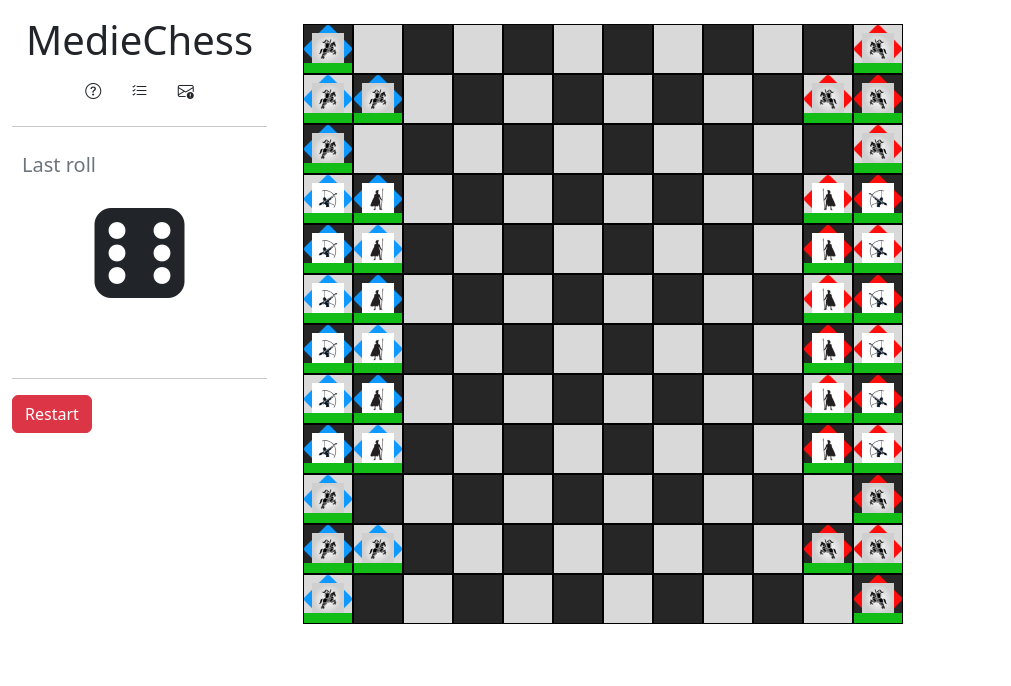
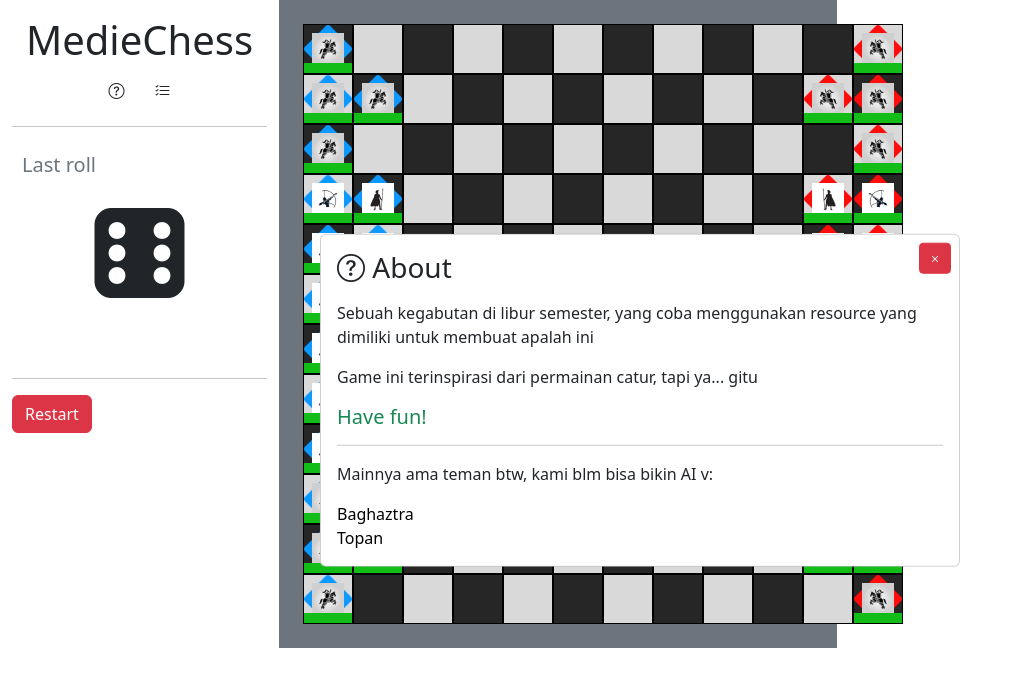
Before and after one commit to Baghaztra/DICE, a website: page index.html in a window 1280 px wide. Both pictures are taken after a click on the button 93 px from the left and 91 px from the top of the page. Shown: the whole page, without its empty margins (0-1011 px from the left). Drawn offline with nearby package versions, Linux system fonts and the light colour scheme.

Commit message:
Update UI

```diff
--- a/index.html
+++ b/index.html
@@ -13,9 +13,8 @@
         <div class="col-lg-3">
             <div class="text-center mt-3">
                 <h1>MedieChess</h1>
-                <button onclick="" class="btn"><i class="bi bi-question-circle"></i></button>
-                <button onclick="" class="btn"><i class="bi bi-list-check"></i></button>
-                <button onclick="" class="btn"><i class="bi bi-envelope-exclamation"></i></button>
+                <button onclick="showAbout()" class="btn"><i class="bi bi-question-circle"></i></button>
+                <button onclick="showRules()" class="btn"><i class="bi bi-list-check"></i></button>
             </div>
             <hr>
             <div class="dice-box mb-5" id="diceBox">
@@ -27,12 +26,30 @@
             <hr>
             <a class="btn btn-danger" href="index.html">Restart</a>
         </div>
-        <div class="col-lg-6 p-4">
+        <div class="col-lg-6 p-4 bg-secondary">
             <div class="chessBoard" id="container"></div>
+        </div>
+    </div>
+    <div id="popup" class="position-absolute top-50 start-50 translate-middle" style="display: none;">
+        <div class="card">
+            <div class="card-body">
+              <h3 class="card-title mb-3" id="title">Welcome</h3>
+              <button onclick="closePopup()" class="btn btn-danger m-2 btn-sm position-absolute top-0 end-0"><i class="bi bi-x"></i></button>
+              <div class="card-text" id="content">
+                <p>Sebuah kegabutan di libur semester, yang coba menggunakan resource yang dimiliki untuk membuat apalah ini</p>
+                <p>Game ini terinspirasi dari permainan catur, tapi ya... gitu</p>
+                <h5 class='text-success'>Have fun!</h5>
+                <hr>
+                <p class='text=secondary mb-0'>Mainnya ama teman btw, kami blm bisa bikin AI v:</p>
+                <a href="https://www.instagram.com/baghaztra/" target="_blank" class="text-black text-decoration-none text-end">#Baghaztra</a><br>
+                <a href="https://www.instagram.com/topanisme_/" target="_blank" class="text-black text-decoration-none text-end">#Topan</a>
+              </div>
+            </div>
         </div>
     </div>
 
     <script src="src/js/script.js"></script>
+    <script src="src/js/uiCanvas.js"></script>
     <script src="https://cdn.jsdelivr.net/npm/bootstrap@5.3.2/dist/js/bootstrap.bundle.min.js"></script>
 </body>
 
--- /dev/null
+++ b/src/js/uiCanvas.js
@@ -0,0 +1,36 @@
+function showAbout() {
+    var popupElement = document.getElementById('popup');
+    popupElement.style.display = 'block';
+    document.getElementById("title").innerHTML = "<i class='bi bi-question-circle'></i> About";
+    const content = `
+    <p>Sebuah kegabutan di libur semester, yang coba menggunakan resource yang dimiliki untuk membuat apalah ini</p>
+    <p>Game ini terinspirasi dari permainan catur, tapi ya... gitu</p>
+    <h5 class='text-success'>Have fun!</h5>
+    <hr>
+    <p class='text=secondary'>Mainnya ama teman btw, kami blm bisa bikin AI v:</p>
+    <a href="https://www.instagram.com/baghaztra/" target="_blank" class="text-black text-decoration-none text-end">Baghaztra</a><br>
+    <a href="https://www.instagram.com/topanisme_/" target="_blank" class="text-black text-decoration-none text-end">Topan</a>
+    `;
+    document.getElementById("content").innerHTML = content;
+}
+
+function showRules() {
+    var popupElement = document.getElementById('popup');
+    popupElement.style.display = 'block';
+    document.getElementById("title").innerHTML = "<i class='bi bi-list-check'></i> Rules";
+    const content = `
+    <ul class="list-group">
+        <li class="list-group-item">Setiap bidak adalah seorang prajurit dengan max hp 6.</li>
+        <li class="list-group-item">Setiap serangan akan dilakukan dengan roll dadu 6, dan angka yang keluar menunjukkan damege yang dihasilkan.</li>
+        <li class="list-group-item">Pada setiap kesempatan, player dapat melakukan gerakan yang tersedia.</li>
+        <li class="list-group-item">Perpindahan unit atau penyerangan akan menembakkan panah mengakhiri giliran, serangan dari unit meele tidak dihitung akhir giliran.</li>
+        <li class="list-group-item">Permainan berakhir jika salah satu tim menyerah, atau squadnya telah habis.</li>
+    </ul>
+    `;
+    document.getElementById("content").innerHTML = content;
+}
+
+function closePopup() {
+    var popupElement = document.getElementById('popup');
+    popupElement.style.display = 'none';
+}
```
